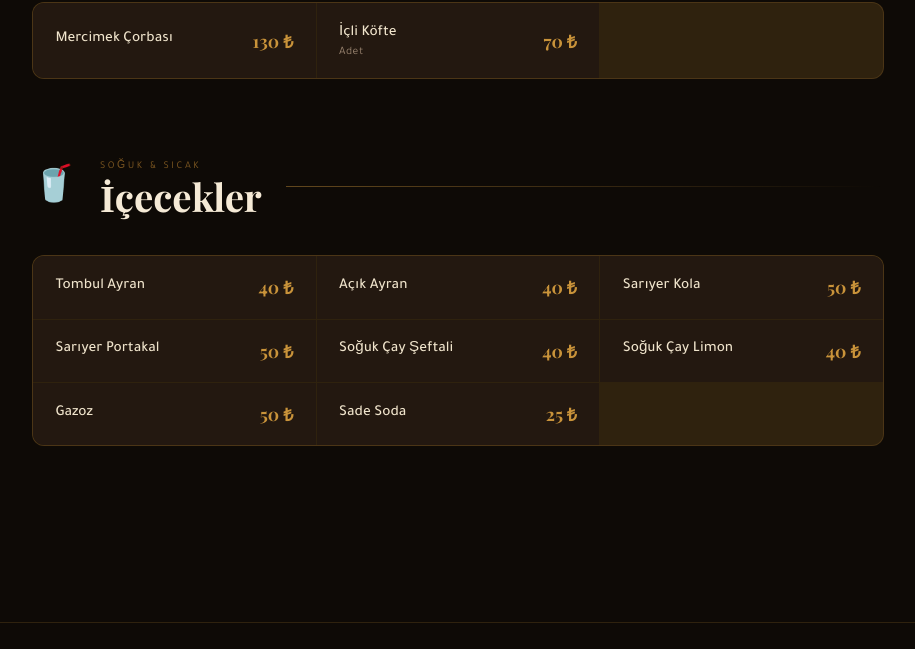
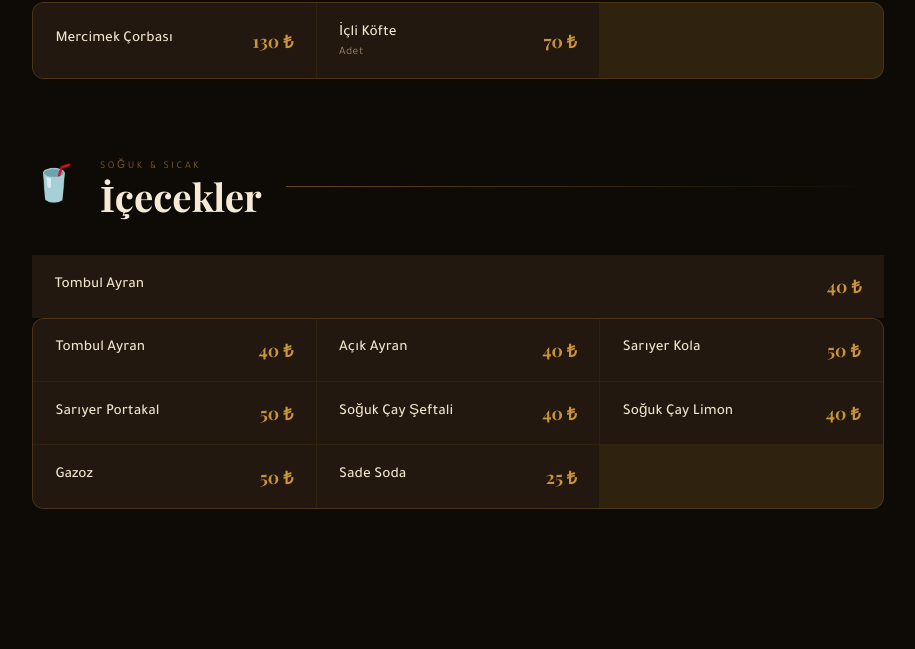
Before and after one commit to sehribeyrandoner/menu, a plain HTML site: page index.html in a window 1280 px wide. Shown: the part 1982-2631 px from the top of the page, without its empty margins (182-1097 px from the left). Drawn offline with nearby package versions, Linux system fonts and the light colour scheme.

Commit message:
Update index.html

```diff
--- a/index.html
+++ b/index.html
@@ -840,6 +840,7 @@
         </div>
         <div class="section-line"></div>
       </div>
+      <div class="menu-item"><div class="item-info"><div class="item-name">Tombul Ayran</div></div><div class="item-price">40 ₺</div></div>
       <div class="menu-grid">
         <div class="menu-item">
           <div class="item-info">
```
